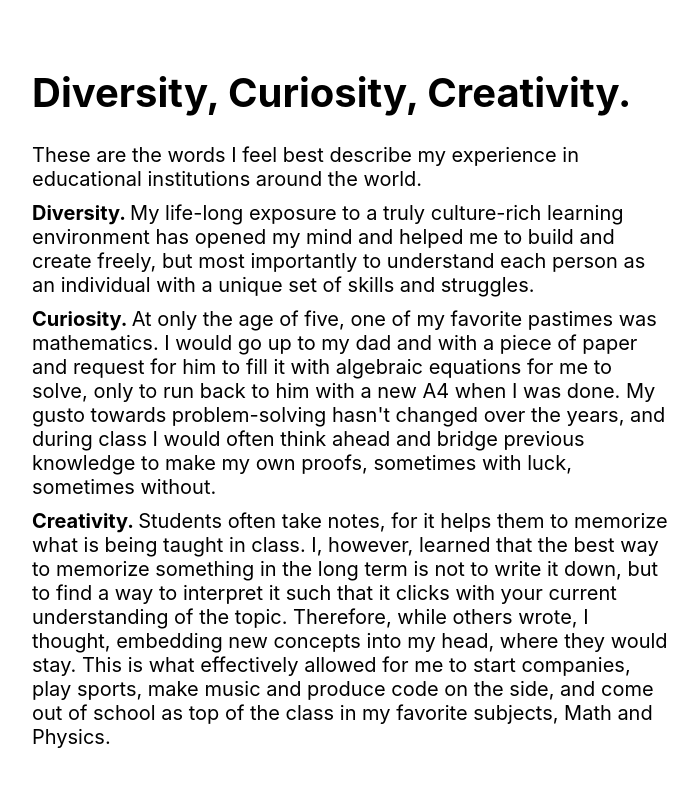
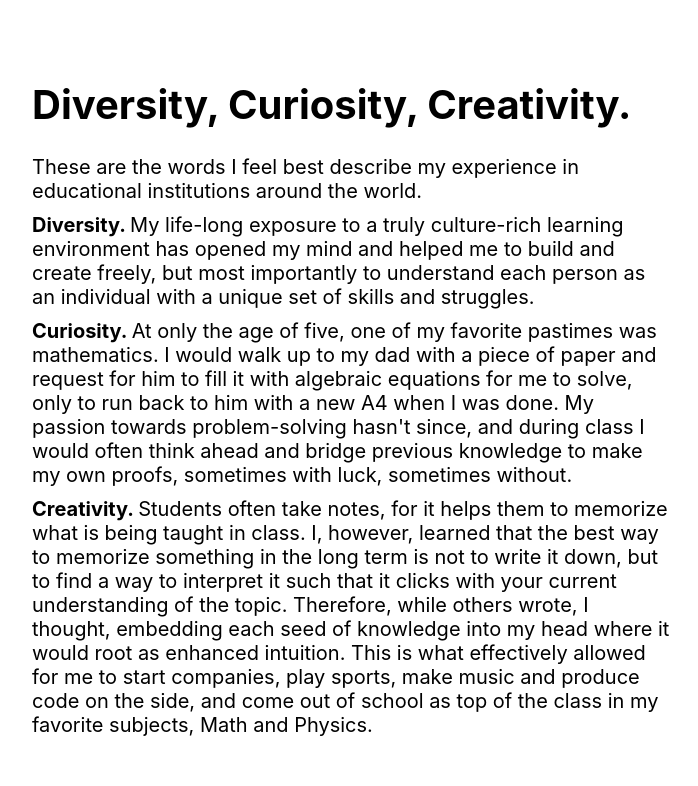
Before and after one commit to AAAwesomer/CV, a React (Create React App) app: page /education in a window 1280 px wide. Shown: the top 786 px of the page, without its empty margins (288-986 px from the left). Built offline with nearby package versions, Linux system fonts and the light colour scheme.

Commit message:
updated education text

```diff
--- a/src/components/education.js
+++ b/src/components/education.js
@@ -17,25 +17,25 @@ var Education = createReactClass({
               and struggles.</p>
         <p><span style={{fontWeight: 'bold', marginTop: '20px'}}>Curiosity. </span>
               At only the age of five, one of my favorite
-              pastimes was mathematics. I would go up to my dad and
+              pastimes was mathematics. I would walk up to my dad
               with a piece of paper and request for him to fill it
               with algebraic equations for me to solve, only to run
-              back to him with a new A4 when I was done. My gusto
-              towards problem-solving hasn't changed over the years,
-              and during class I would often think ahead and bridge
-              previous knowledge to make my own proofs, sometimes
-              with luck, sometimes without.</p>
+              back to him with a new A4 when I was done. My passion
+              towards problem-solving hasn't since, and during class
+              I would often think ahead and bridge previous knowledge
+              to make my own proofs, sometimes with luck, sometimes
+              without.</p>
         <p><span style={{fontWeight: 'bold'}}>Creativity. </span>
               Students often take notes, for it helps them to memorize what
               is being taught in class. I, however, learned that the best way
               to memorize something in the long term is not to write it down,
               but to find a way to interpret it such that it clicks with your
               current understanding of the topic. Therefore, while others wrote,
-              I thought, embedding new concepts into my head, where they would
-              stay. This is what effectively allowed for me to start companies,
-              play sports, make music and produce code on the side, and come out
-              of school as top of the class in my favorite subjects, Math and
-              Physics.</p>
+              I thought, embedding each seed of knowledge into my head where it would
+              root as enhanced intuition. This is what effectively allowed for me
+              to start companies, play sports, make music and produce code on the
+              side, and come out of school as top of the class in my favorite
+              subjects, Math and Physics.</p>
       </div>
     )
   }
```
